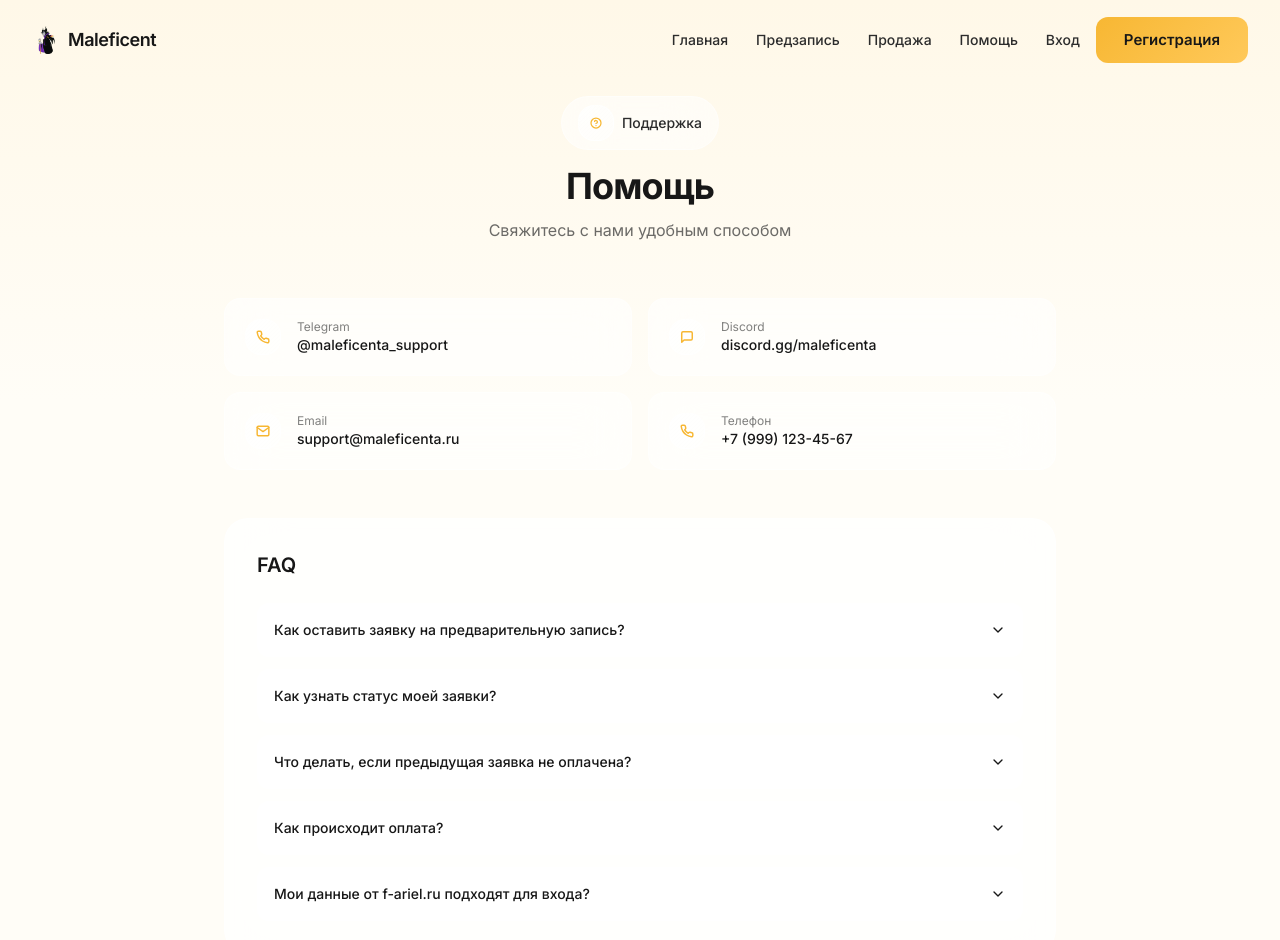
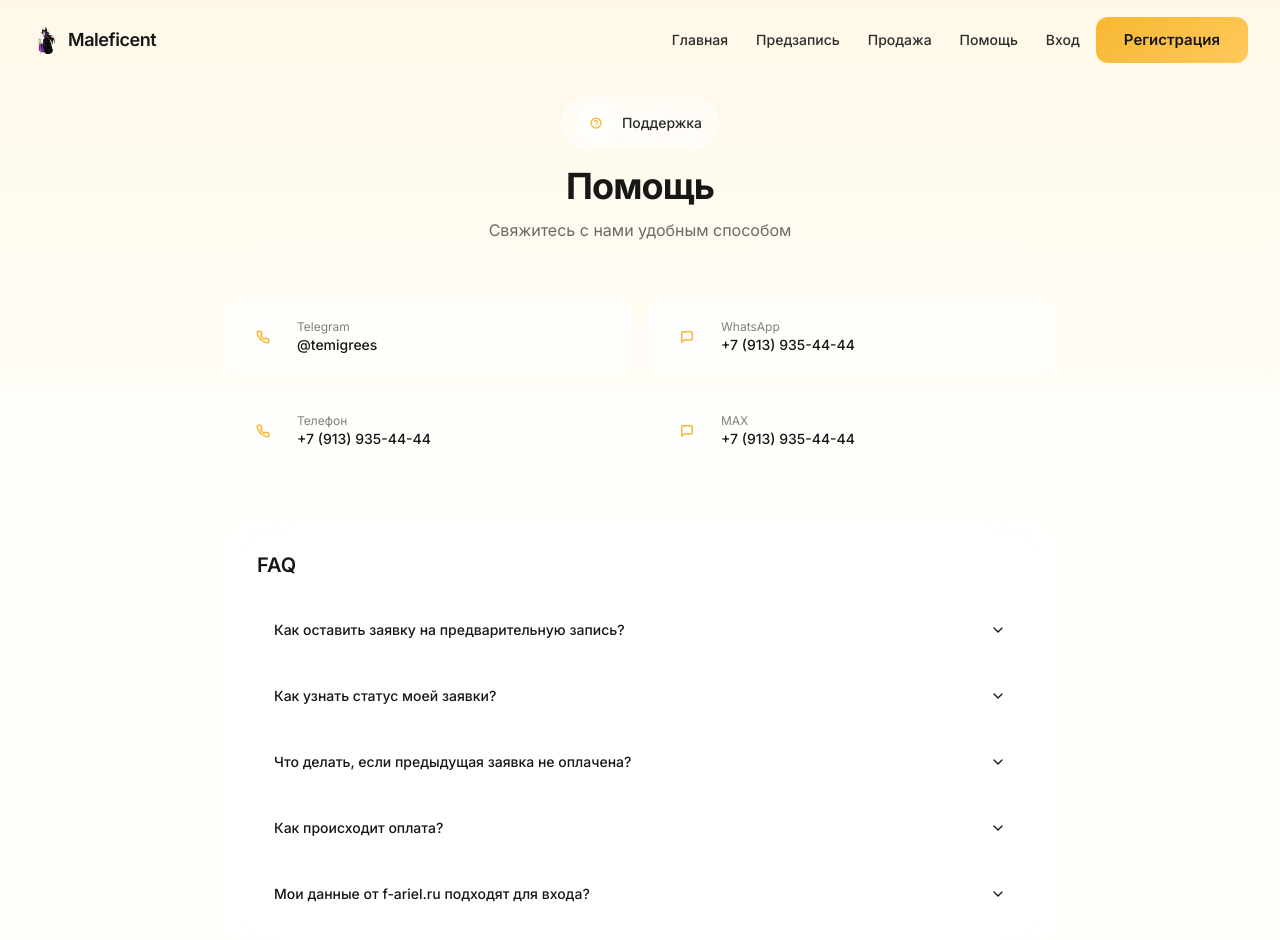
Before and after one commit to 98n5f6v6fr-cmd/maleficent, a Next.js app: page /help in a window 1280 px wide. Shown: the top 940 px of the page. Built offline with nearby package versions, Linux system fonts and the light colour scheme.

Commit message:
Update help page contacts: Telegram @temigrees, remove Discord, add WhatsApp & МАХ

```diff
--- a/src/app/help/page.tsx
+++ b/src/app/help/page.tsx
@@ -6,10 +6,10 @@ import GlassIcon from "@/components/GlassIcon";
 
 export default function HelpPage() {
   const [contacts] = useState({
-    telegram: "@maleficenta_support",
-    discord: "discord.gg/maleficenta",
-    email: "support@maleficenta.ru",
-    phone: "+7 (999) 123-45-67",
+    telegram: "@temigrees",
+    whatsapp: "+7 (913) 935-44-44",
+    phone: "+7 (913) 935-44-44",
+    mah: "+7 (913) 935-44-44",
   });
 
   const faq = [
@@ -80,18 +80,8 @@ export default function HelpPage() {
                   <path d="M21 15a2 2 0 0 1-2 2H7l-4 4V5a2 2 0 0 1 2-2h14a2 2 0 0 1 2 2z" />
                 </svg>
               }
-              label="Discord"
-              value={contacts.discord}
-            />
-            <ContactCard
-              icon={
-                <svg width="14" height="14" viewBox="0 0 24 24" fill="none" stroke="#F7B733" strokeWidth="2.5" strokeLinecap="round" strokeLinejoin="round">
-                  <path d="M4 4h16c1.1 0 2 .9 2 2v12c0 1.1-.9 2-2 2H4c-1.1 0-2-.9-2-2V6c0-1.1.9-2 2-2z" />
-                  <polyline points="22,6 12,13 2,6" />
-                </svg>
-              }
-              label="Email"
-              value={contacts.email}
+              label="WhatsApp"
+              value={contacts.whatsapp}
             />
             <ContactCard
               icon={
@@ -101,6 +91,15 @@ export default function HelpPage() {
               }
               label="Телефон"
               value={contacts.phone}
+            />
+            <ContactCard
+              icon={
+                <svg width="14" height="14" viewBox="0 0 24 24" fill="none" stroke="#F7B733" strokeWidth="2.5" strokeLinecap="round" strokeLinejoin="round">
+                  <path d="M21 15a2 2 0 0 1-2 2H7l-4 4V5a2 2 0 0 1 2-2h14a2 2 0 0 1 2 2z" />
+                </svg>
+              }
+              label="МАХ"
+              value={contacts.mah}
             />
           </div>
 
```
